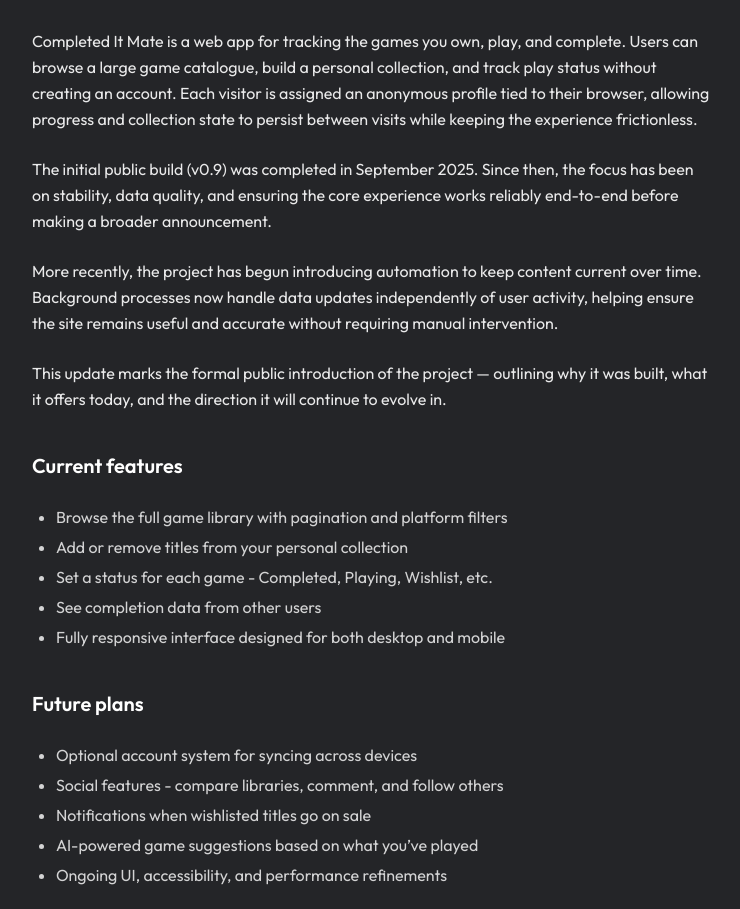
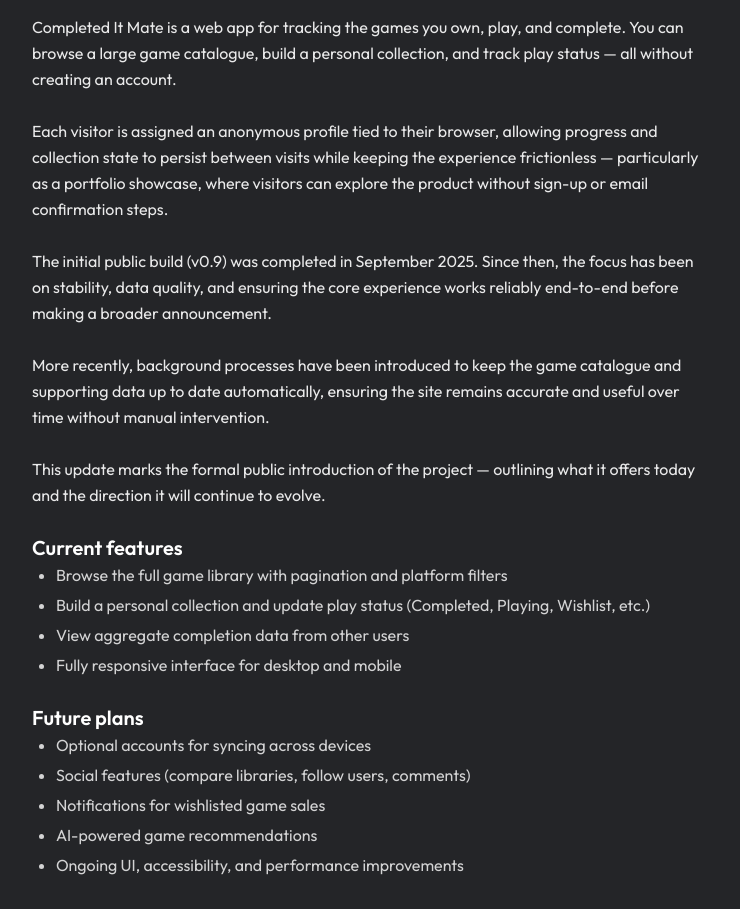
Before and after one commit to jbhall4291/completed-it-mate-fe, a Next.js app: page /updates in a window 1280 px wide. Shown: the part 388-1297 px from the top of the page, without its empty margins (267-1007 px from the left). Built offline with nearby package versions, Linux system fonts and the light colour scheme; no server answers.

Commit message:
fix layout and tweak copy for news article

```diff
--- a/app/updates/page.tsx
+++ b/app/updates/page.tsx
@@ -15,7 +15,7 @@ export default function UpdatePage() {
 
     return (
 
-        <main className="mx-auto w-full  px-4 py-10 ">
+        <main className="mx-auto w-full  px-4 py-6 ">
             <h1 className="text-3xl font-bold  mb-4">Latest News</h1>
             <article className="bg-[#242528] w-full mx-auto p-4 py-10 rounded-2xl flex flex-col gap-6">
                 <div className=" max-w-prose mx-auto">
@@ -24,39 +24,38 @@ export default function UpdatePage() {
                     </h1>
                     <p className="mt-2 text-sm text-white/60">Published Jan 18, 2026</p>
 
-                    <div className="mt-8 space-y-6 text-white/90 leading-relaxed">
+                    <div className="mt-8  text-white/90 leading-relaxed">
+                        <p>After of months of part-time development and iteration, I’m sharing <strong>Completed It Mate</strong> publicly for the first time.</p>
+                        <br />
                         <p>
-                            After several months of development and iteration, I’m now sharing <strong>Completed It Mate</strong> publicly for the first time.
+                            Completed It Mate is a web app for tracking the games you own, play, and complete. You can browse a large game catalogue, build a personal collection, and track play status — all without creating an account.
                         </p>
-
-                        <p>
-                            Completed It Mate is a web app for tracking the games you own, play, and complete. Users can browse a large game catalogue, build a personal collection, and track play status without creating an account. Each visitor is assigned an anonymous profile tied to their browser, allowing progress and collection state to persist between visits while keeping the experience frictionless.
-                        </p>
-
+                        <br />
+                        <p>Each visitor is assigned an anonymous profile tied to their browser, allowing progress and collection state to persist between visits while keeping the experience frictionless — particularly as a portfolio showcase, where visitors can explore the product without sign-up or email confirmation steps.</p>
+                        <br />
                         <p>The initial public build (v0.9) was completed in September 2025. Since then, the focus has been on stability, data quality, and ensuring the core experience works reliably end-to-end before making a broader announcement.</p>
-
-                        <p>More recently, the project has begun introducing automation to keep content current over time. Background processes now handle data updates independently of user activity, helping ensure the site remains useful and accurate without requiring manual intervention.</p>
-
-                        <p>This update marks the formal public introduction of the project — outlining why it was built, what it offers today, and the direction it will continue to evolve in.</p>
-
-                        <h2 className="text-xl font-semibold mt-10 text-white">Current features</h2>
+                        <br />
+                        <p>More recently, background processes have been introduced to keep the game catalogue and supporting data up to date automatically, ensuring the site remains accurate and useful over time without manual intervention.</p>
+                        <br />
+                        <p>This update marks the formal public introduction of the project — outlining what it offers today and the direction it will continue to evolve.</p>
+                        <br />
+                        <h2 className="text-xl font-semibold  text-white">Current features</h2>
                         <ul className="list-disc pl-6 space-y-1 text-white/80">
                             <li>Browse the full game library with pagination and platform filters</li>
-                            <li>Add or remove titles from your personal collection</li>
-                            <li>Set a status for each game - Completed, Playing, Wishlist, etc.</li>
-                            <li>See completion data from other users</li>
-                            <li>Fully responsive interface designed for both desktop and mobile</li>
+                            <li>Build a personal collection and update play status (Completed, Playing, Wishlist, etc.)</li>
+                            <li>View aggregate completion data from other users</li>
+                            <li>Fully responsive interface for desktop and mobile</li>
                         </ul>
-
-                        <h2 className="text-xl font-semibold mt-10 text-white">Future plans</h2>
+                        <br />
+                        <h2 className="text-xl font-semibold text-white">Future plans</h2>
                         <ul className="list-disc pl-6 space-y-1 text-white/80">
-                            <li>Optional account system for syncing across devices</li>
-                            <li>Social features - compare libraries, comment, and follow others</li>
-                            <li>Notifications when wishlisted titles go on sale</li>
-                            <li>AI-powered game suggestions based on what you’ve played</li>
-                            <li>Ongoing UI, accessibility, and performance refinements</li>
+                            <li>Optional accounts for syncing across devices</li>
+                            <li>Social features (compare libraries, follow users, comments)</li>
+                            <li>Notifications for wishlisted game sales</li>
+                            <li>AI-powered game recommendations</li>
+                            <li>Ongoing UI, accessibility, and performance improvements</li>
                         </ul>
-
+                        <br />
                         <p>
                             This version represents the core experience - everything that makes{" "}
                             <strong>Completed It Mate</strong> useful on day one. The next stage is
@@ -64,9 +63,9 @@ export default function UpdatePage() {
                             share their progress, and enjoy a smoother, smarter experience as the
                             platform evolves.
                         </p>
-
-                        <p className="pt-4 text-white/70">
-                            Feedback is welcome. You can follow development updates and other
+                        <br />
+                        <p className=" text-white">
+                            <div className="font-semibold">Feedback is always welcome.</div> You can follow development updates and other
                             projects at{" "}
                             <a
                                 href="https://johnnyhall.dev"
--- a/components/DeveloperUpdateCard.tsx
+++ b/components/DeveloperUpdateCard.tsx
@@ -22,7 +22,7 @@ export default function DeveloperUpdateCard() {
                     </h3>
 
                     <p className="mt-1 text-sm text-white/80 leading-relaxed max-w-3xl">
-                        After several months of development and iteration <strong>Completed It Mate</strong> is now being shared publicly for the first time.
+                        After of months of part-time development and iteration, I’m sharing <strong>Completed It Mate</strong> publicly for the first time.
                     </p>
 
 
```
